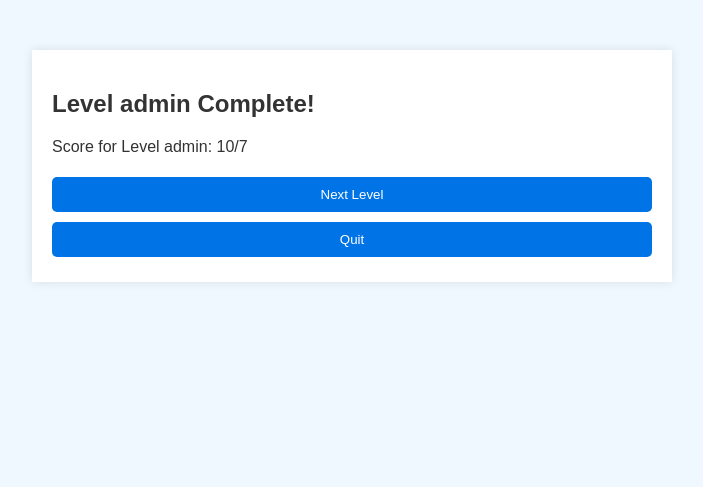
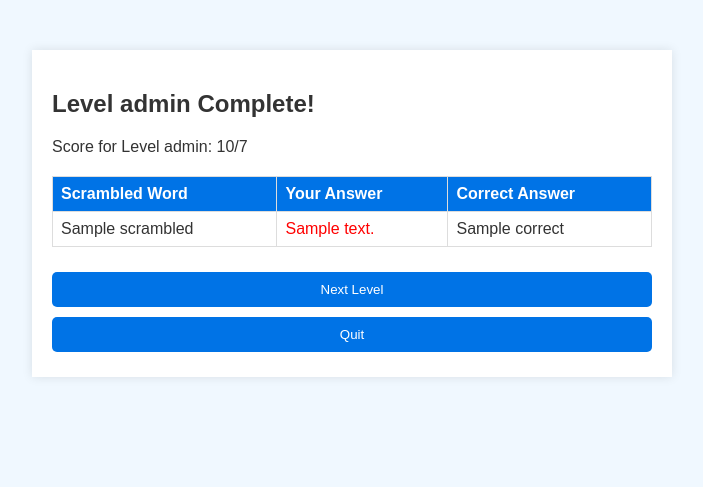
Before and after one commit to Rahul-Bhandage/Word_Game_app_using_Python, a Flask app: template templates/level_complete.html in a window 1280 px wide. Shown: the part 120-607 px from the top of the page, without its empty margins (288-991 px from the left). Run offline with Flask 3, Linux system fonts and the light colour scheme; the visitor is signed in with stand-in values (Sample User, id 1); the template is opened without the code that fills it: most values are stand-ins (such as "Sample title", 1, 10 or a date in 2020).

Commit message:
Your commit message

```diff
--- a/app.py
+++ b/app.py
@@ -29,6 +29,8 @@ def index():
         session['words'] = fetch_words(1)
         session['current_word_index'] = 0
         session['level_score'] = 0
+        session['user_answers'] = []
+        session['scrambled_words'] = []
         return redirect(url_for('level'))
     return render_template('index.html')
 
@@ -40,6 +42,10 @@ def level():
 
     if request.method == 'POST':
         user_answer = request.form['answer'].strip().lower()
+        scrambled_word = scramble_word(words[current_word_index])
+        session['scrambled_words'].append(scrambled_word)
+        session['user_answers'].append(user_answer)
+
         if user_answer == words[current_word_index].strip().lower():
             session['score'] += 1
             session['level_score'] += 1
@@ -59,6 +65,10 @@ def level():
 def level_complete():
     level = session.get('level')
     level_score = session.get('level_score')
+    words = session.get('words')
+    scrambled_words = session.get('scrambled_words')
+    user_answers = session.get('user_answers')
+
     if request.method == 'POST':
         if 'next' in request.form:
             if level < 3:
@@ -66,12 +76,16 @@ def level_complete():
                 session['words'] = fetch_words(session['level'])
                 session['current_word_index'] = 0
                 session['level_score'] = 0
+                session['user_answers'] = []
+                session['scrambled_words'] = []
                 return redirect(url_for('level'))
             else:
                 return redirect(url_for('game_over'))
         elif 'quit' in request.form:
             return redirect(url_for('index'))
-    return render_template('level_complete.html', level=level, level_score=level_score)
+
+    results = list(zip(scrambled_words, words, user_answers))
+    return render_template('level_complete.html', level=level, level_score=level_score, results=results)
 
 @app.route('/game_over')
 def game_over():
--- a/static/style.css
+++ b/static/style.css
@@ -64,6 +64,23 @@ button:hover {
     background-color: #005bb5;
 }
 
+table {
+    width: 100%;
+    border-collapse: collapse;
+    margin: 20px 0;
+}
+
+th, td {
+    border: 1px solid #ddd;
+    padding: 8px;
+    text-align: left;
+}
+
+th {
+    background-color: #0073e6;
+    color: white;
+}
+
 .correct {
     color: green;
 }
--- a/templates/level_complete.html
+++ b/templates/level_complete.html
@@ -4,6 +4,24 @@
 <div class="container">
     <h2>Level {{ level }} Complete!</h2>
     <p>Score for Level {{ level }}: {{ level_score }}/7</p>
+    <table>
+        <thead>
+            <tr>
+                <th>Scrambled Word</th>
+                <th>Your Answer</th>
+                <th>Correct Answer</th>
+            </tr>
+        </thead>
+        <tbody>
+            {% for scrambled, correct, user_answer in results %}
+                <tr>
+                    <td>{{ scrambled }}</td>
+                    <td class="{{ 'correct' if user_answer == correct else 'wrong' }}">{{ user_answer }}</td>
+                    <td>{{ correct }}</td>
+                </tr>
+            {% endfor %}
+        </tbody>
+    </table>
     <form method="POST">
         <button type="submit" name="next">Next Level</button>
         <button type="submit" name="quit">Quit</button>
```
